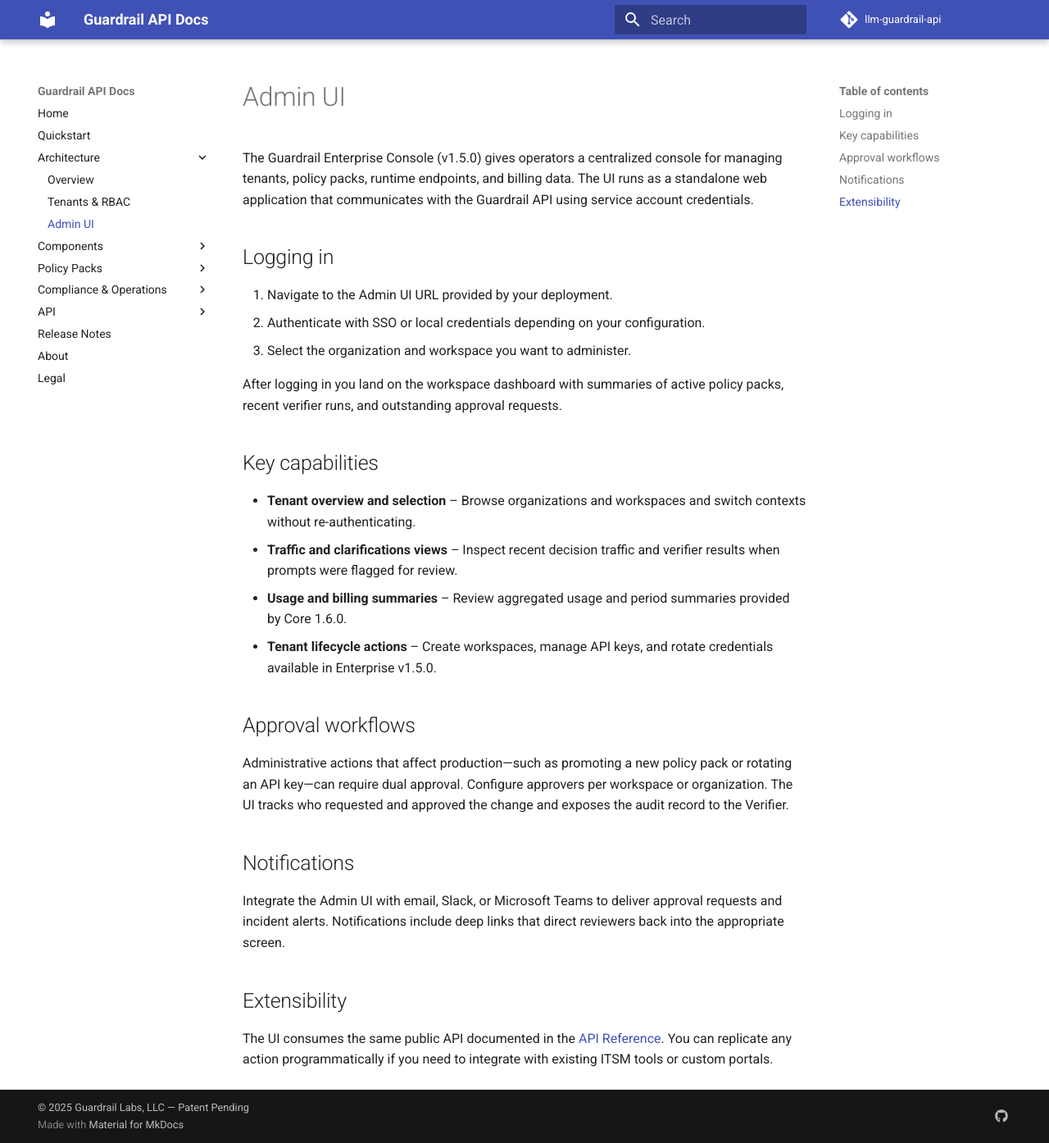
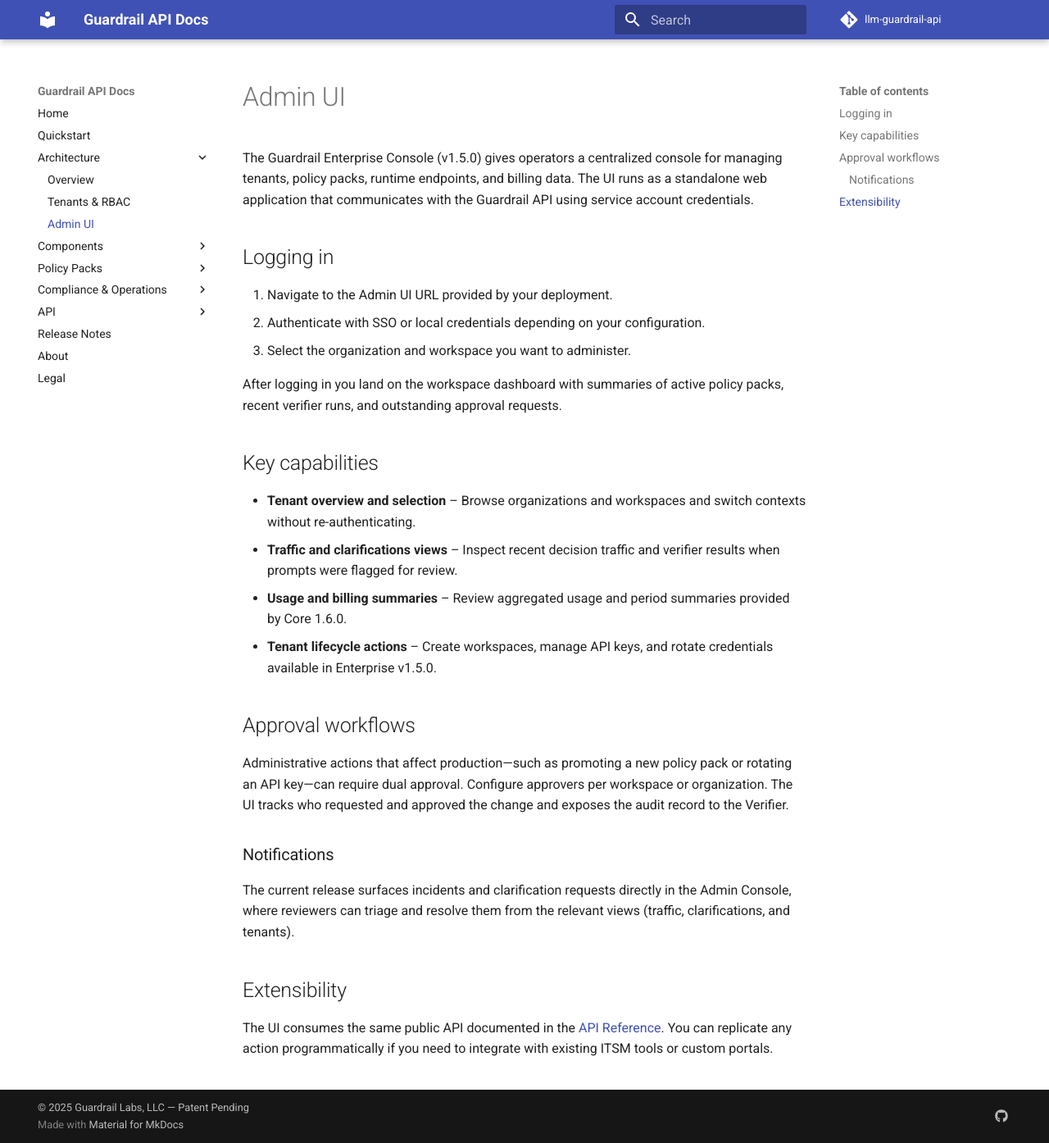
Before and after one commit to guardrail-labs/llm-guardrail-api, an MkDocs documentation site: the page built from docs/admin-ui.md, in a window 1280 px wide and 1394 px high. Shown: the whole window at 82% size. Built offline with MkDocs 1.6.1 and Material for MkDocs 9.7.7, drawn with Linux system fonts in a browser that asks for light colours; comment, search, counter and statistics services are not loaded.

Commit message:
Update admin-ui.md

```diff
--- a/docs/admin-ui.md
+++ b/docs/admin-ui.md
@@ -30,11 +30,11 @@
 API key—can require dual approval. Configure approvers per workspace or organization. The UI tracks
 who requested and approved the change and exposes the audit record to the Verifier.
 
-## Notifications
+### Notifications
 
-Integrate the Admin UI with email, Slack, or Microsoft Teams to deliver approval requests and
-incident alerts. Notifications include deep links that direct reviewers back into the appropriate
-screen.
+The current release surfaces incidents and clarification requests directly in
+the Admin Console, where reviewers can triage and resolve them from the
+relevant views (traffic, clarifications, and tenants).
 
 ## Extensibility
 
```
